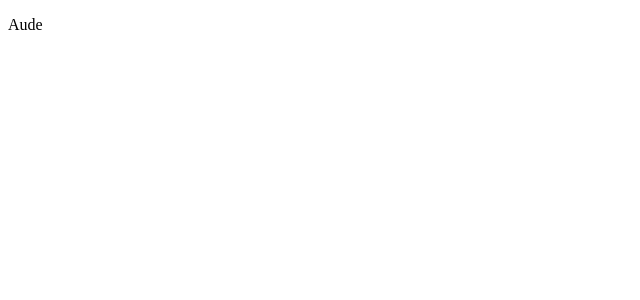
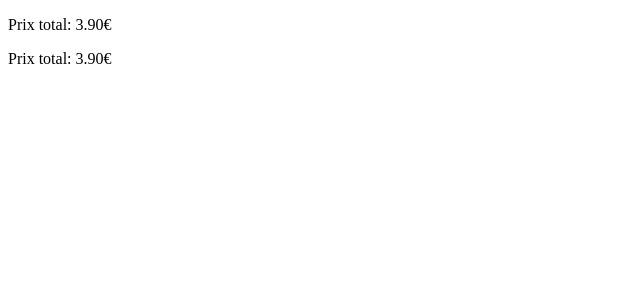
Before and after one commit to BStormTraining-Vue-js/Demo1, a Vue app: page / in a window 1280 px wide. Shown: the top 300 px of the page, without its empty margins (0-640 px from the left). Built offline with nearby package versions, Linux system fonts and the light colour scheme.

Commit message:
computed values

```diff
--- a/src/App.vue
+++ b/src/App.vue
@@ -1,25 +1,16 @@
 <script setup>
-import { onMounted, ref, useTemplateRef, nextTick } from 'vue';
-const text = ref('Khun');
-const paragraphe = useTemplateRef('paragraphe');
-onMounted(() => {
-    setTimeout(async () => {
-        text.value = 'Aude';
-        // le paragraphe du DOM n'est pas encore mis à jour
-        console.log(paragraphe.value.innerText);
-        await nextTick();
-        // le paragraphe du DOM est mis à jour
-        console.log(paragraphe.value.innerText);
-    }, 1000);
-});
+import { reactive, computed } from 'vue';
+const products = reactive([{name: 'Eau 50cl', quantity: 2, price: 0.9}, {name: 'Soda 33cl', quantity: 3, price: 0.7}]);
+// création d'un state calculé pour le prix total
+const total = computed(() => products.reduce((prev, current) => prev + current.quantity * current.price, 0).toFixed(2));
 </script>
 
 <template>
-    <p ref="paragraphe">{{ text }}</p>
+    <!-- ici le prix total est recalculé à chaque rendu -->
+    <p>Prix total: {{ products.reduce((prev, current) => prev + current.quantity * current.price, 0).toFixed(2) }}€</p>
+    <!-- utilisation du state calculé -->
+    <p>Prix total: {{ total }}€</p>
 </template>
 
 <style scoped>
-    p {
-        width: 100px;
-    }
 </style>
```
